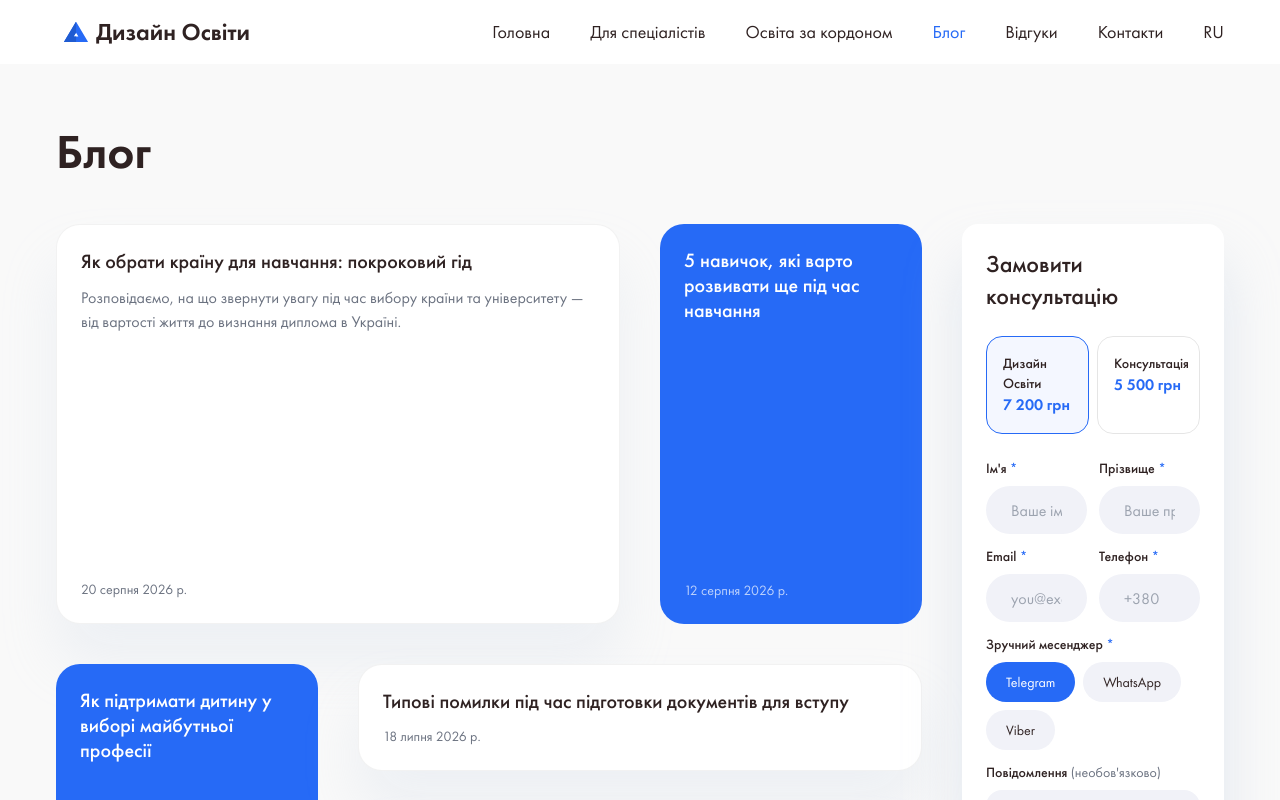
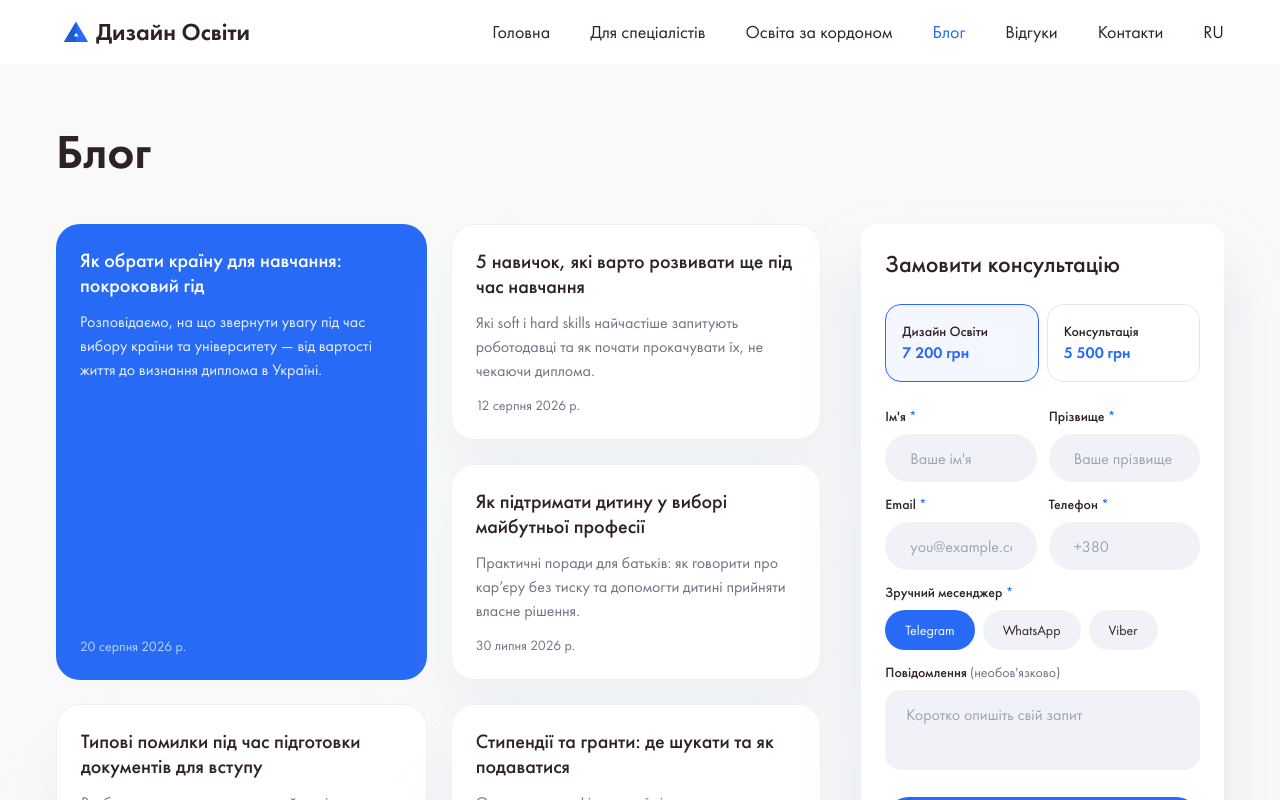
Before and after one commit to klbvct/education_new, a Next.js app: page /blog in a window 1280 px wide. Shown: the top 800 px of the page. Built offline with nearby package versions, Linux system fonts and the light colour scheme.

Commit message:
Revert "Match the blog listing grid to the live site's 5-tile pattern"
This reverts commit 466426de5f9e1024d6d2297e3eebaef057be1128.

```diff
--- a/app/blog/page.tsx
+++ b/app/blog/page.tsx
@@ -11,41 +11,42 @@ export const metadata: Metadata = {
 
 const PAGE_SIZE = 8
 
-const EXCERPT_LENGTH = 320
+const EXCERPT_LENGTH = 150
+// The accent tile spans 2 card-rows on desktop (roughly double the height
+// plus the gap between them), so it can fit a longer excerpt before truncating.
+const ACCENT_EXCERPT_LENGTH = 320
 
 function truncateExcerpt(text: string, maxLength: number = EXCERPT_LENGTH) {
   if (text.length <= maxLength) return text
   return `${text.slice(0, maxLength).trimEnd()}…`
 }
 
-// The live site's blog grid repeats a 5-tile pattern: one big excerpt tile
-// spanning 2x2, two tall accent tiles (1 column, 2 rows), then two wide
-// tiles (2 columns, 1 row) — see live reference at education-design.com.ua/blog-uk.
-type CardVariant = 'big' | 'accent' | 'wide'
-
-function cardVariant(i: number): CardVariant {
-  const pos = i % 5
-  if (pos === 0) return 'big'
-  if (pos === 1 || pos === 2) return 'accent'
-  return 'wide'
-}
-
-function BlogCard({ post, variant }: { post: BlogPost; variant: CardVariant }) {
-  const isAccent = variant === 'accent'
+function AccentCard({ post }: { post: BlogPost }) {
   return (
     <Link
       href={`/blog/${post.id}`}
-      className={`flex h-full flex-col gap-3 rounded-3xl p-6 transition ${
-        isAccent
-          ? 'bg-primary text-white hover:opacity-90'
-          : 'border border-black/5 bg-white shadow-[0_38px_56px_rgba(191,204,225,0.2)] hover:border-primary/30'
-      }`}
+      className="flex h-full flex-col gap-3 rounded-3xl bg-primary p-6 text-white transition hover:opacity-90"
     >
       <h2 className="text-xl font-medium leading-tight">{post.title}</h2>
-      {variant === 'big' && (
-        <p className="leading-6 text-gray-500">{truncateExcerpt(post.excerpt)}</p>
-      )}
-      <span className={`mt-auto text-sm ${isAccent ? 'text-white/70' : 'text-gray-500'}`}>
+      <p className="leading-6 text-white/90">
+        {truncateExcerpt(post.excerpt, ACCENT_EXCERPT_LENGTH)}
+      </p>
+      <span className="mt-auto text-sm text-white/70">
+        {formatBlogDate(post.date)}
+      </span>
+    </Link>
+  )
+}
+
+function RegularCard({ post }: { post: BlogPost }) {
+  return (
+    <Link
+      href={`/blog/${post.id}`}
+      className="flex h-full flex-col gap-3 rounded-3xl border border-black/5 bg-white p-6 shadow-[0_38px_56px_rgba(191,204,225,0.2)] transition hover:border-primary/30"
+    >
+      <h2 className="text-xl font-medium leading-tight">{post.title}</h2>
+      <p className="leading-6 text-gray-500">{truncateExcerpt(post.excerpt)}</p>
+      <span className="mt-auto text-sm text-gray-500">
         {formatBlogDate(post.date)}
       </span>
     </Link>
@@ -70,35 +71,32 @@ export default function BlogPage({
       <section className="mx-auto max-w-container px-4 py-16">
         <h1 className="mb-12 text-3xl font-bold text-dark md:text-5xl">Блог</h1>
 
-        <div className="grid grid-cols-1 gap-10 lg:grid-cols-4">
-          <div className="lg:col-span-3">
-            {/* Below lg: plain single/2-column grid, no row/column spanning. */}
+        <div className="grid grid-cols-1 gap-10 lg:grid-cols-3">
+          <div className="lg:col-span-2">
+            {/* Below lg: plain single/2-column grid — the first post is still the accent tile, just without the row-span. */}
             <div className="grid grid-cols-1 gap-6 sm:grid-cols-2 lg:hidden">
-              {posts.map((post, i) => (
-                <BlogCard key={post.id} post={post} variant={cardVariant(i)} />
-              ))}
+              {posts.map((post, i) =>
+                i === 0 ? (
+                  <AccentCard key={post.id} post={post} />
+                ) : (
+                  <RegularCard key={post.id} post={post} />
+                ),
+              )}
             </div>
 
-            {/* lg+: 3-column grid following the live site's 5-tile repeating pattern. */}
-            <div className="hidden gap-10 lg:grid lg:grid-cols-3">
-              {posts.map((post, i) => {
-                const variant = cardVariant(i)
-                const style =
-                  variant === 'big'
-                    ? { gridColumn: 'span 2 / span 2', gridRow: 'span 2 / span 2' }
-                    : variant === 'accent'
-                      ? { gridRow: 'span 2 / span 2' }
-                      : { gridColumn: 'span 2 / span 2' }
-                return (
-                  <div
-                    key={post.id}
-                    style={style}
-                    className={variant === 'big' ? 'min-h-[400px]' : undefined}
-                  >
-                    <BlogCard post={post} variant={variant} />
+            {/* lg+: the first post of every page is a tall accent tile spanning 2 rows in column 1. */}
+            <div className="hidden gap-6 lg:grid lg:grid-cols-2">
+              {posts.map((post, i) =>
+                i === 0 ? (
+                  <div key={post.id} style={{ gridColumn: 1, gridRow: '1 / span 2' }}>
+                    <AccentCard post={post} />
                   </div>
-                )
-              })}
+                ) : (
+                  <div key={post.id}>
+                    <RegularCard post={post} />
+                  </div>
+                ),
+              )}
             </div>
 
             <BlogPagination currentPage={currentPage} totalPages={totalPages} />
```
